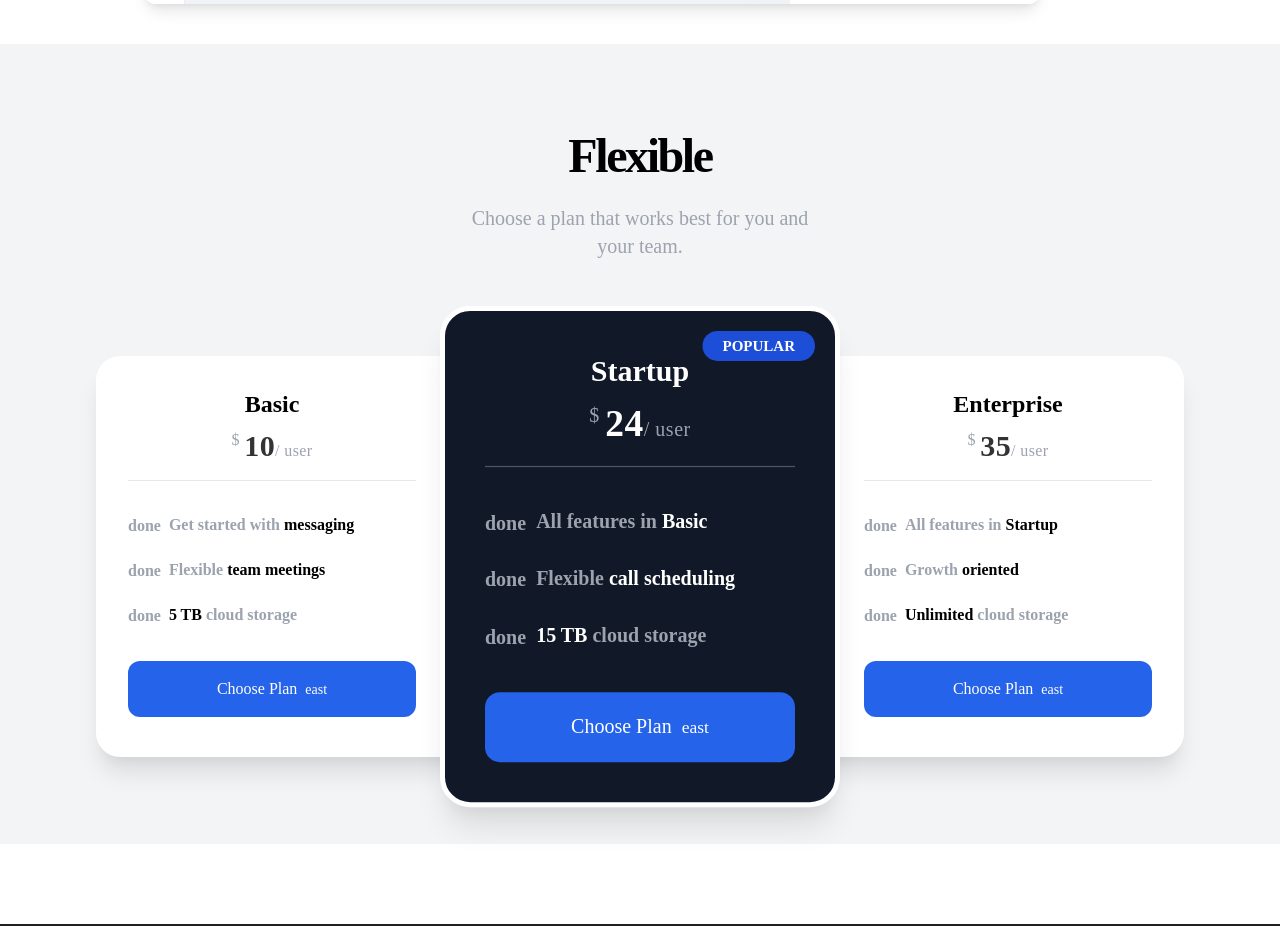
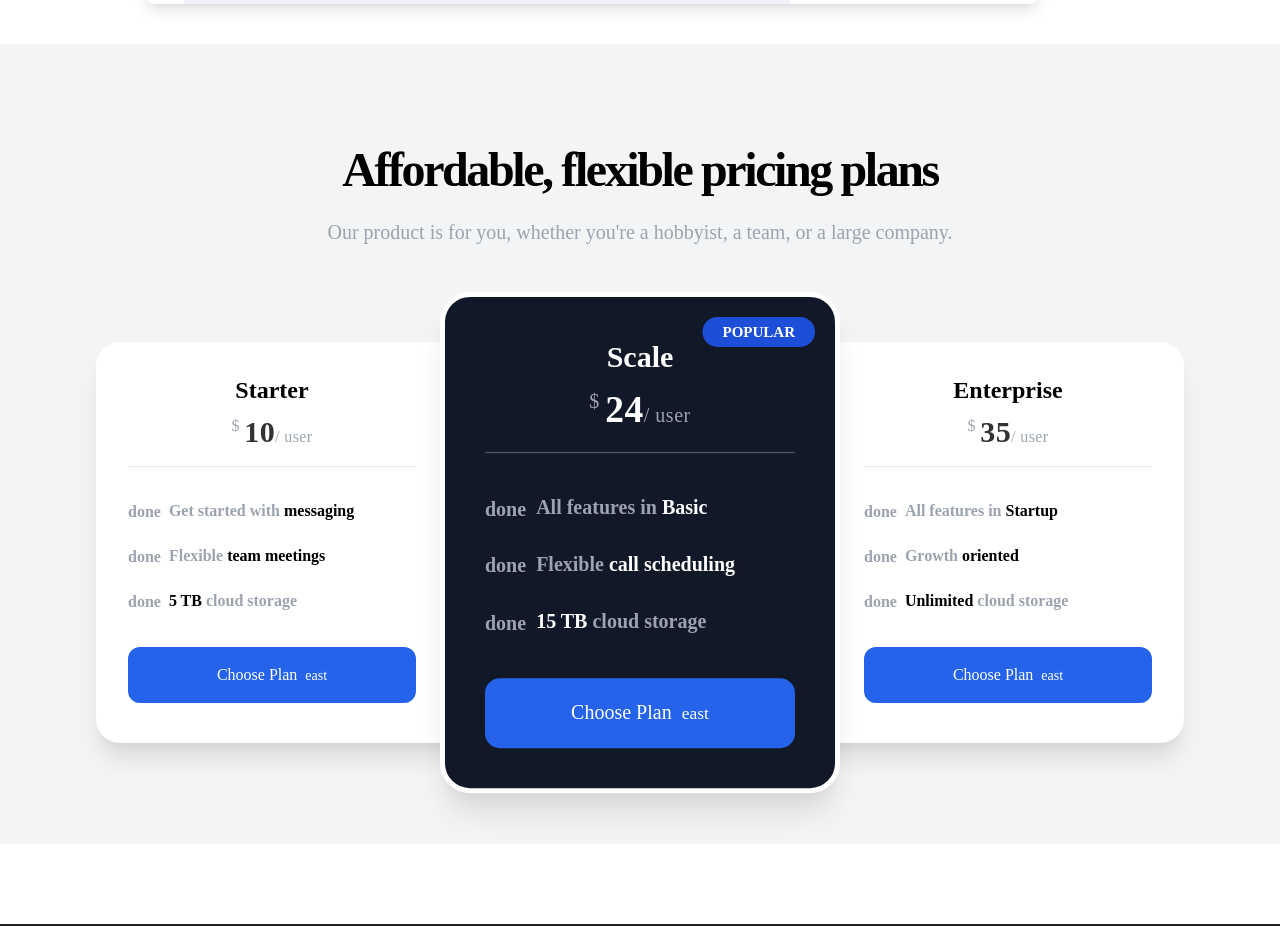
Before and after one commit to synerjay/landing-page-template-nextjs, a Next.js app: page / in a window 1280 px wide. Shown: the part 4700-5626 px from the top of the page. Built offline with nearby package versions, Linux system fonts and the light colour scheme.

Commit message:
changed the pricing component

```diff
--- a/comps/Pricing.js
+++ b/comps/Pricing.js
@@ -8,18 +8,18 @@ const Pricing = () => {
           <div className='text-center font-semibold'>
             <h1 className='text-5xl'>
               <span className='mb-8 text-2xl font-black tracking-tighter text-black md:text-5xl title-font'>
-                Flexible{' '}
+                Affordable, flexible pricing plans
               </span>
             </h1>
             <p className='pt-6 text-xl text-gray-400 font-normal w-full px-8 md:w-full'>
-              Choose a plan that works best for you and
-              <br /> your team.
+              Our product is for you, whether you're a hobbyist, a team, or a
+              large company.
             </p>
           </div>
           <div className='pt-24 flex flex-row'>
             {/* <!-- Basic Card --> */}
             <div className='w-96 p-8 bg-white text-center rounded-3xl pr-16 shadow-xl'>
-              <h1 className='text-black font-semibold text-2xl'>Basic</h1>
+              <h1 className='text-black font-semibold text-2xl'>Starter</h1>
               <p className='pt-2 tracking-wide'>
                 <span className='text-gray-400 align-top'>$ </span>
                 <span className='text-3xl font-semibold'>10</span>
@@ -59,7 +59,7 @@ const Pricing = () => {
             </div>
             {/* <!-- StartUp Card --> */}
             <div className='w-80 p-8 bg-gray-900 text-center rounded-3xl text-white border-4 shadow-xl border-white transform scale-125'>
-              <h1 className='text-white font-semibold text-2xl'>Startup</h1>
+              <h1 className='text-white font-semibold text-2xl'>Scale</h1>
               <p className='pt-2 tracking-wide'>
                 <span className='text-gray-400 align-top'>$ </span>
                 <span className='text-3xl font-semibold'>24</span>
```
